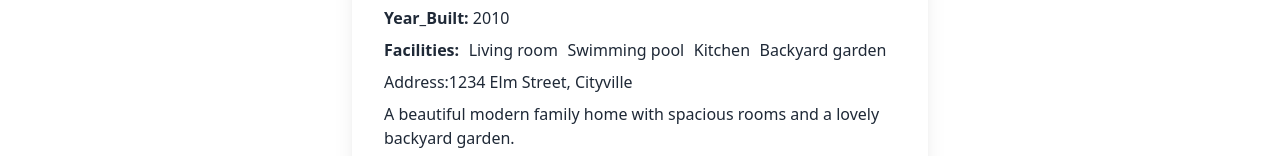
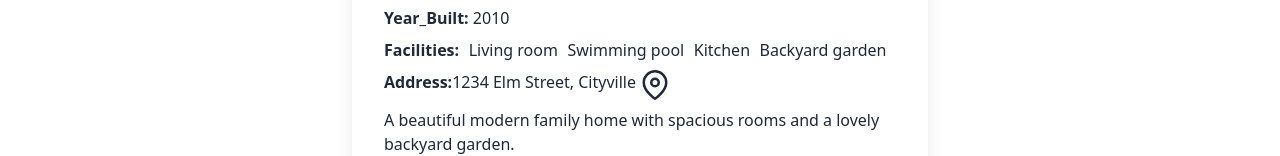
Before and after one commit to imran61999/Real-Estate-Client, a React (Vite) app: page /details/1 in a window 1280 px wide. Shown: the part 602-758 px from the top of the page. Built offline with nearby package versions, Linux system fonts and the light colour scheme; no server answers.

Commit message:
react leaflet

```diff
--- a/package.json
+++ b/package.json
@@ -11,13 +11,15 @@
   },
   "dependencies": {
     "firebase": "^10.11.0",
+    "leaflet": "^1.9.4",
     "localforage": "^1.10.0",
     "match-sorter": "^6.3.4",
     "react": "^18.2.0",
     "react-dom": "^18.2.0",
     "react-helmet-async": "^2.0.4",
     "react-hook-form": "^7.51.3",
-    "react-icons": "^5.0.1",
+    "react-icons": "^5.1.0",
+    "react-leaflet": "^4.2.1",
     "react-router-dom": "^6.22.3",
     "react-toastify": "^10.0.5",
     "sort-by": "^1.2.0",
--- a/src/Components/Details/Details.jsx
+++ b/src/Components/Details/Details.jsx
@@ -1,4 +1,5 @@
 import { Link, useLoaderData, useParams } from "react-router-dom";
+import { FiMapPin } from "react-icons/fi";
 
 const Details = () => {
     const {id} = useParams();
@@ -33,12 +34,15 @@ const Details = () => {
 
                     <div className="flex">
                         <p><span className="font-bold">Facilities:</span> </p>
-                    <p>{facilities[0]}</p>
-                    <p>{facilities[1]}</p>
-                    <p>{facilities[2]}</p>
-                    <p>{facilities[3]}</p>
+                        <p>{facilities[0]}</p>
+                        <p>{facilities[1]}</p>
+                        <p>{facilities[2]}</p>
+                        <p>{facilities[3]}</p>
                     </div>
-                    <p>Address:{location}</p>
+                    <div className="grid grid-cols-2">
+                        <p><span className="font-bold">Address:</span>{location} </p>
+                        <Link to='/map'><FiMapPin className="text-3xl"/></Link>
+                    </div>
                     <p>{description}</p>
                     <div className="card-actions justify-center">
                         <Link to="/"><button className="btn btn-secondary">Go Back</button></Link>
--- /dev/null
+++ b/src/Components/Map/Map.jsx
@@ -0,0 +1,19 @@
+import { MapContainer, Marker, Popup, TileLayer, useMap } from 'react-leaflet'
+
+const Map = () => {
+    return (
+        <MapContainer center={[51.505, -0.09]} zoom={13} scrollWheelZoom={false}>
+  <TileLayer
+    attribution='&copy; <a href="https://www.openstreetmap.org/copyright">OpenStreetMap</a> contributors'
+    url="https://{s}.tile.openstreetmap.org/{z}/{x}/{y}.png"
+  />
+  <Marker position={[51.505, -0.09]}>
+    <Popup>
+      A pretty CSS3 popup. <br /> Easily customizable.
+    </Popup>
+  </Marker>
+</MapContainer>
+    );
+};
+
+export default Map;
--- a/src/main.jsx
+++ b/src/main.jsx
@@ -14,6 +14,7 @@ import AuthProvider from './Providers/AuthProvider';
 import Error from './Components/Error/Error';
 import { HelmetProvider } from 'react-helmet-async';
 import Details from './Components/Details/Details';
+import Map from './Components/Map/Map';
 
 
 const router = createBrowserRouter([
@@ -38,6 +39,10 @@ const router = createBrowserRouter([
         path:'/details/:id',
         loader: ()=>fetch('/estate.json'),
         element:<Details></Details>
+      },
+      {
+        path:'/map',
+        element:<Map></Map>
       }
     ]
   },
```
Also changed, not shown: 1 other file (tests, documents, lock files or other folders).
